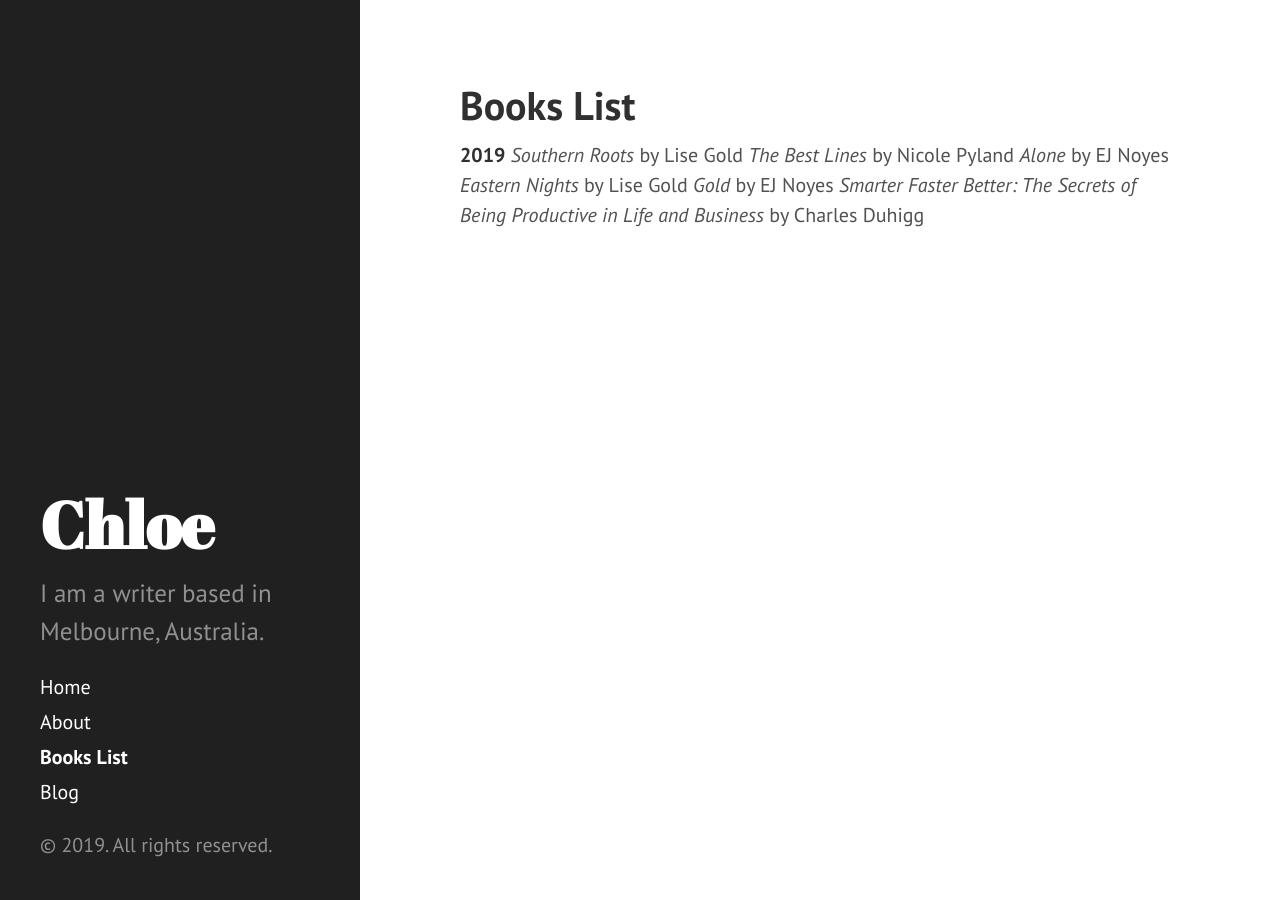
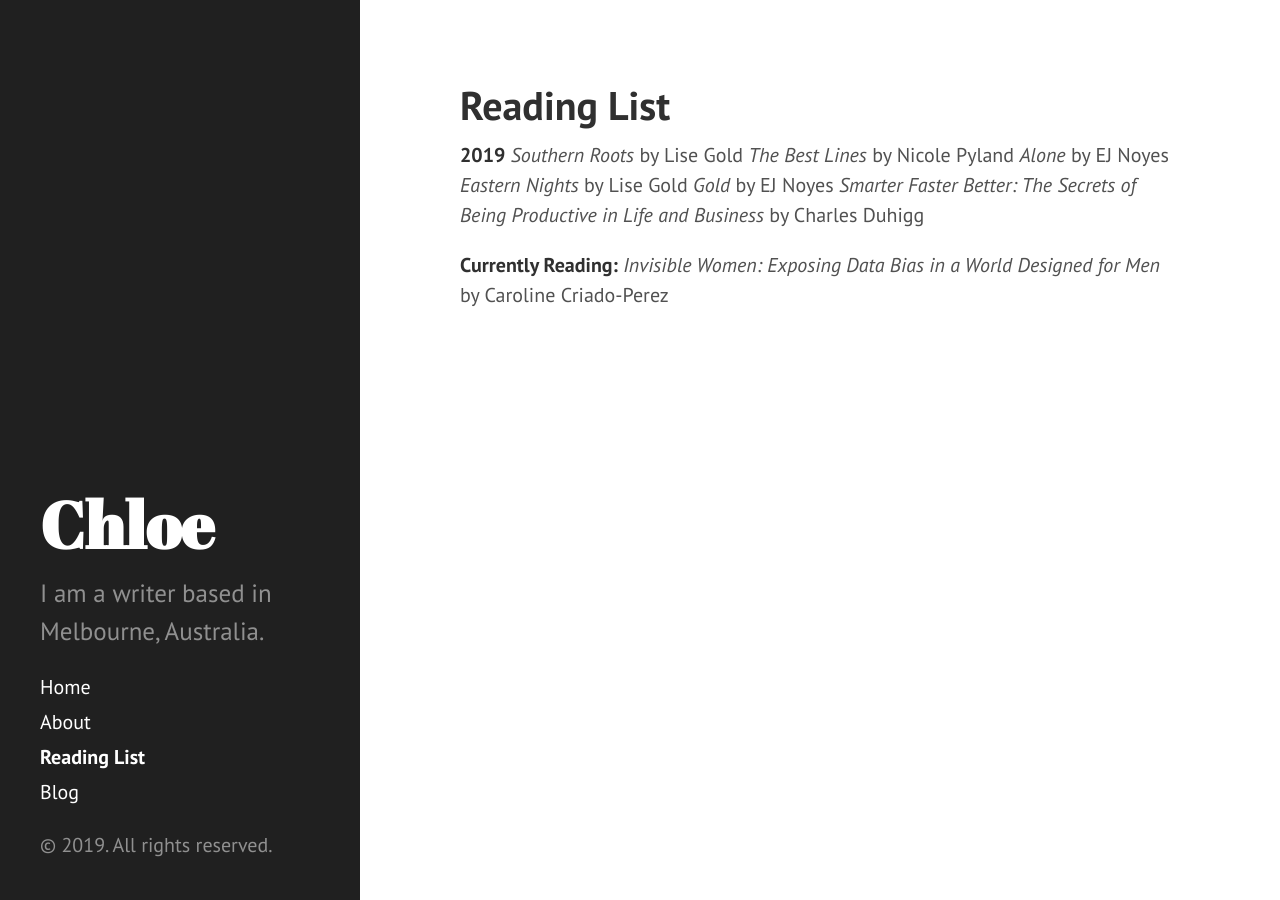
Before and after one commit to thewonglab/chloewrites_, a Jekyll site: the page built from portfolio.md, in a window 1280 px wide. Built offline with Jekyll 4.4.1, drawn with Linux system fonts in a browser that asks for light colours.

Commit message:
Update portfolio.md

```diff
--- a/portfolio.md
+++ b/portfolio.md
@@ -1,6 +1,6 @@
 ---
 layout: page
-title: Books List
+title: Reading List
 ---
 **2019**
 *Southern Roots* by Lise Gold
@@ -9,3 +9,6 @@ title: Books List
 *Eastern Nights* by Lise Gold
 *Gold* by EJ Noyes
 *Smarter Faster Better: The Secrets of Being Productive in Life and Business* by Charles Duhigg
+
+**Currently Reading:**
+*Invisible Women: Exposing Data Bias in a World Designed for Men* by Caroline Criado-Perez
```
